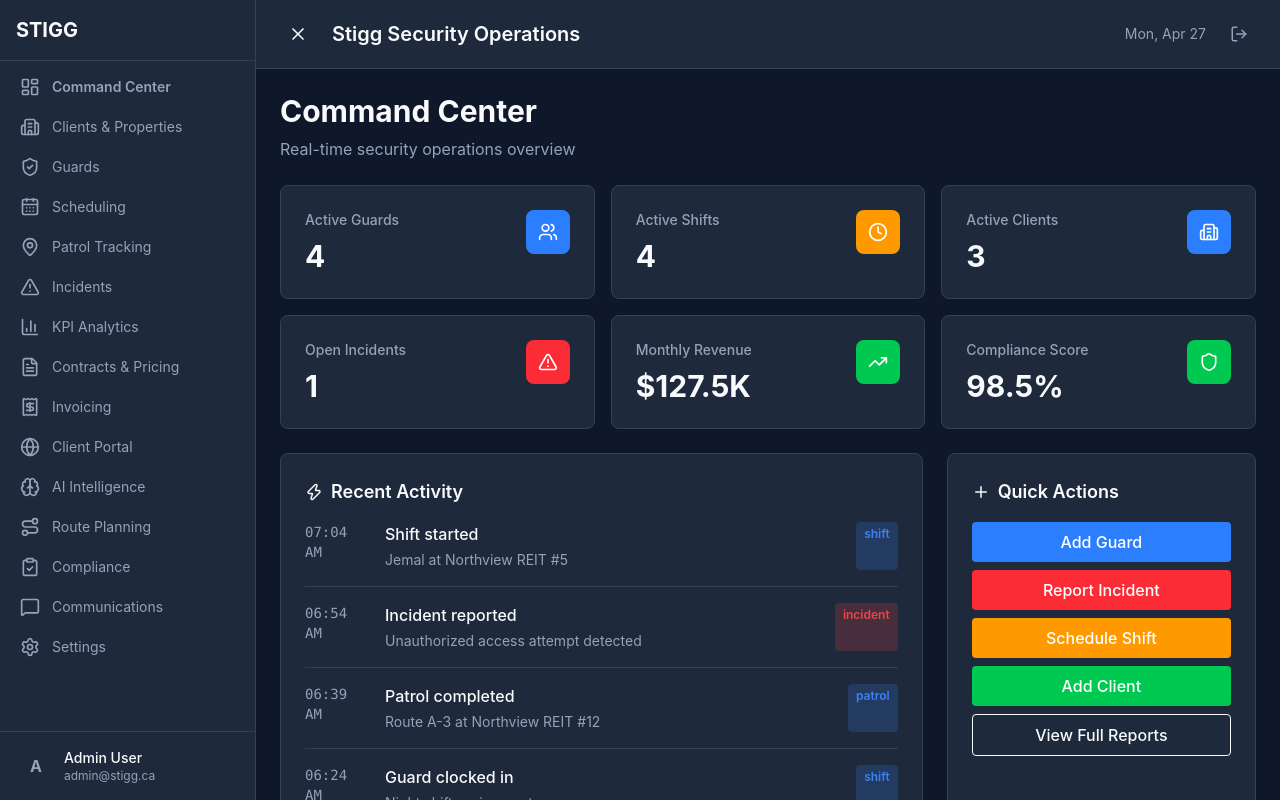
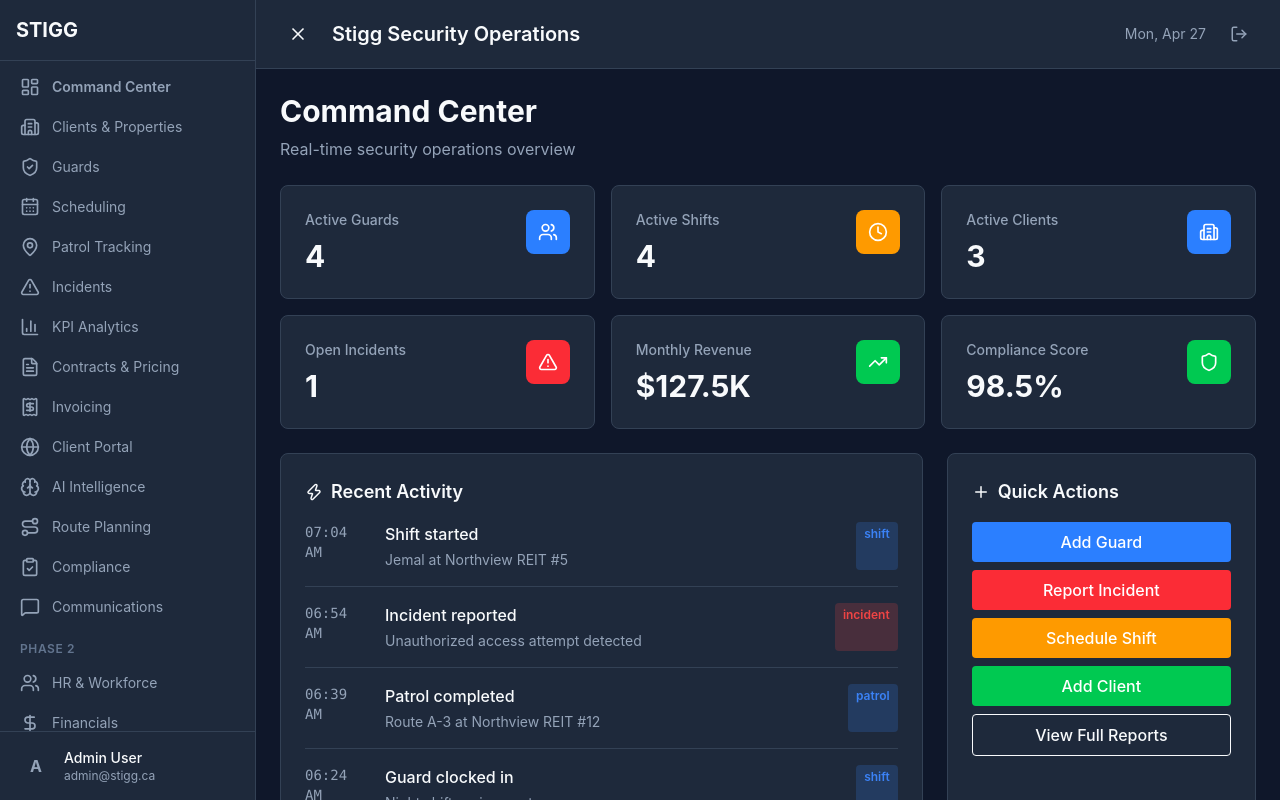
Before and after one commit to Stiggtechnologies/StiggOS, a React (Vite) app: page / in a window 1280 px wide. Built offline with nearby package versions, Linux system fonts and the light colour scheme; no server answers; the database is empty.

Commit message:
feat: update Layout sidebar with Phase 2 navigation items

```diff
--- a/src/components/Layout.tsx
+++ b/src/components/Layout.tsx
@@ -19,6 +19,14 @@
   Menu,
   X,
   LogOut,
+  Users,
+  DollarSign,
+  Bell,
+  Printer,
+  ScrollText,
+  Wrench,
+  Target,
+  Zap,
 } from 'lucide-react'
 
 interface LayoutProps {
@@ -44,6 +52,16 @@
     { path: '/route-planning', icon: Route, label: 'Route Planning' },
     { path: '/compliance', icon: ClipboardCheck, label: 'Compliance' },
     { path: '/communications', icon: MessageSquare, label: 'Communications' },
+    { type: 'divider', label: 'Phase 2' },
+    { path: '/hr-workforce', icon: Users, label: 'HR & Workforce' },
+    { path: '/financials', icon: DollarSign, label: 'Financials' },
+    { path: '/notifications', icon: Bell, label: 'Notifications' },
+    { path: '/reports', icon: Printer, label: 'Reporting Engine' },
+    { path: '/audit-log', icon: ScrollText, label: 'Audit Log' },
+    { path: '/equipment', icon: Wrench, label: 'Equipment & Assets' },
+    { path: '/sales-pipeline', icon: Target, label: 'Sales Pipeline' },
+    { path: '/automation', icon: Zap, label: 'Automation Rules' },
+    { type: 'divider', label: 'System' },
     { path: '/settings', icon: Settings, label: 'Settings' },
   ]
 
@@ -73,14 +91,24 @@
 
         {/* Navigation */}
         <nav className="flex-1 overflow-y-auto p-2 space-y-1">
-          {menuItems.map((item) => {
-            const Icon = item.icon
+          {menuItems.map((item, idx) => {
+            if ((item as any).type === 'divider') {
+              return (
+                <div key={`divider-${idx}`} className="pt-3 pb-1 px-3">
+                  {sidebarOpen && (
+                    <p className="text-xs font-semibold text-slate-500 uppercase tracking-wider">{item.label}</p>
+                  )}
+                  {!sidebarOpen && <div className="border-t border-default" />}
+                </div>
+              )
+            }
+            const Icon = item.icon!
             return (
               <Link
                 key={item.path}
-                to={item.path}
+                to={item.path!}
                 className={`flex items-center gap-3 px-3 py-2 rounded transition-colors ${
-                  isActive(item.path)
+                  isActive(item.path!)
                     ? 'bg-accent text-secondary font-semibold'
                     : 'text-secondary hover:bg-card'
                 }`}
```
